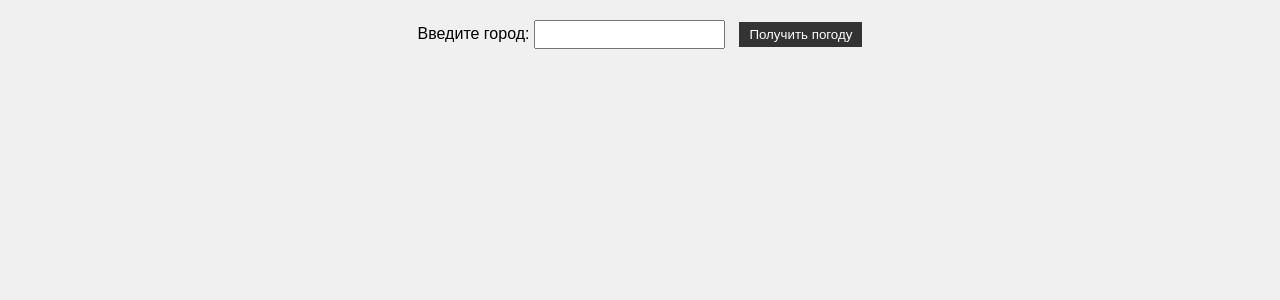
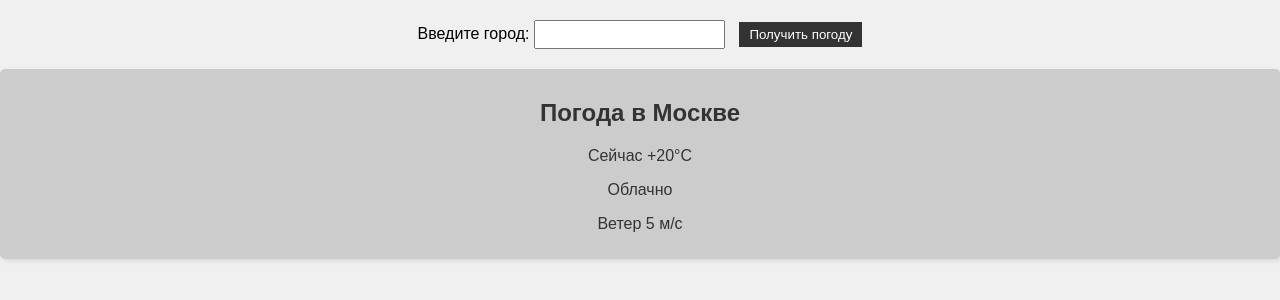
Before and after one commit to MaxmiL1ian/Weather_app, a Django app: page / in a window 1280 px wide. Shown: the part 100-400 px from the top of the page. Run offline with Django 4.2, Linux system fonts and the light colour scheme.

Commit message:
refactoring html, css

```diff
--- a/Weather/static/style/style.css
+++ b/Weather/static/style/style.css
@@ -32,3 +32,12 @@ header {
     margin-top: 20px;
     text-align: center;
 }
+    .weather-widget {
+        background-color: #ccc;
+        color: #333;
+        padding: 10px;
+        border-radius: 5px;
+        box-shadow: 2px 2px 5px rgba(0, 0, 0, 0.1);
+        font-family: Arial, sans-serif;
+        text-align: center;
+}
--- a/Weather/templates/Weather/index.html
+++ b/Weather/templates/Weather/index.html
@@ -20,5 +20,11 @@
     <div id="weather-output">
         <!-- Здесь будет выводиться погода -->
     </div>
+<div class="weather-widget">
+    <h2>Погода в Москве</h2>
+    <p>Сейчас +20°C</p>
+    <p>Облачно</p>
+    <p>Ветер 5 м/с</p>
+</div>
 </body>
 </html>
```
